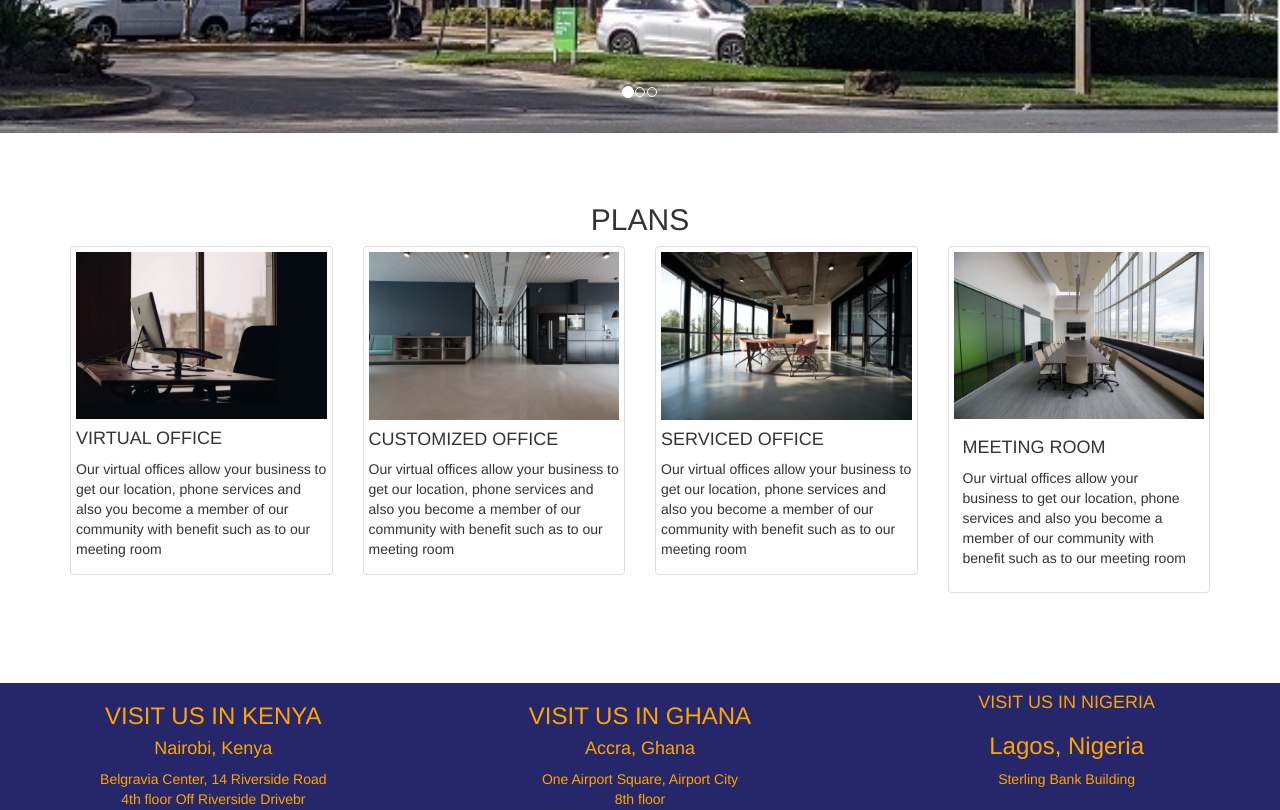
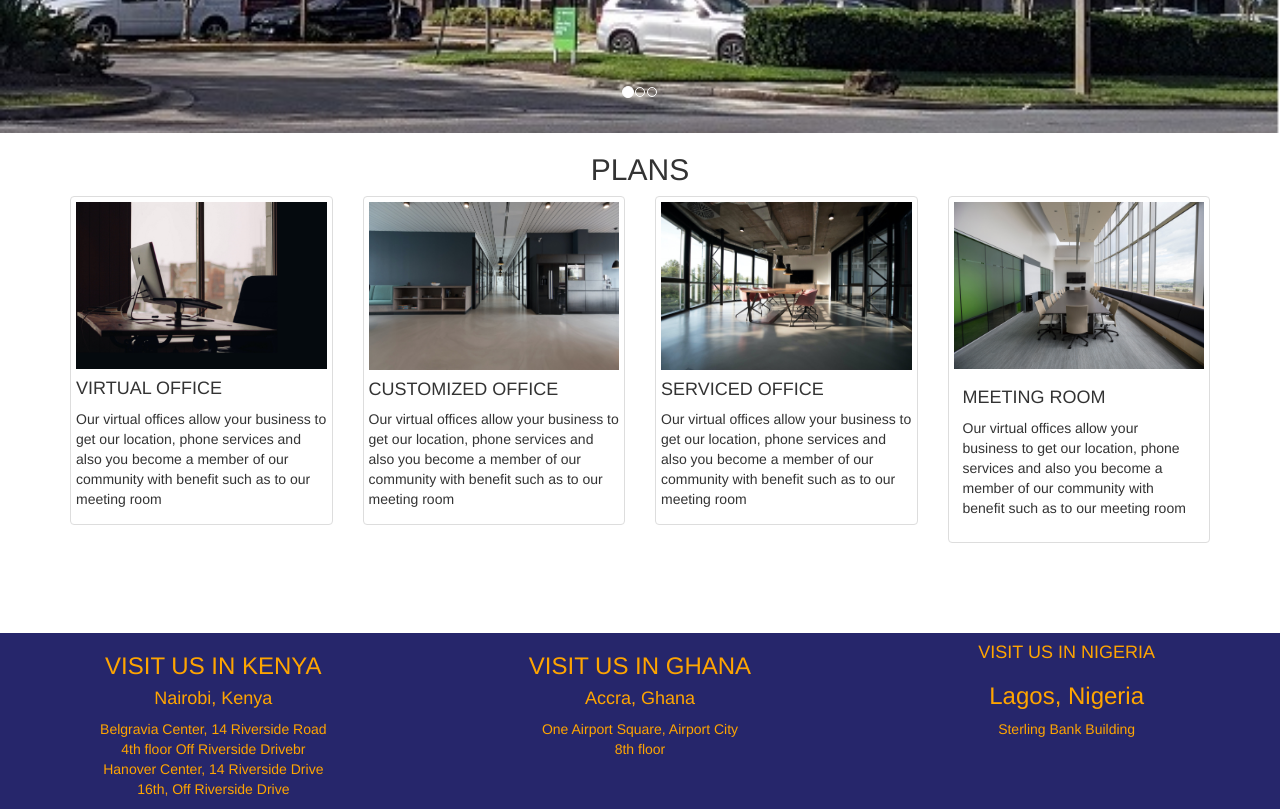
Before and after one commit to imoempire/react-horizons, a React (Create React App) app: page / in a window 1280 px wide. Shown: the part 480-1290 px from the top of the page. Built offline with nearby package versions, Linux system fonts and the light colour scheme.

Commit message:
remove css codes

```diff
--- a/public/HORO.css
+++ b/public/HORO.css
@@ -13,13 +13,13 @@
         width: 100%;
         }
 .thumbnail { padding: 5px;}
-.plans { margin-top: 50px;}
+
+
 .flag > li > a > img  { height: 20px;
       text-align: center; }
 
 .flag{ padding-left: 30%
-
-}
+    }
 
 .footer { background-color: rgb(38, 38, 107);
 margin-top: 70px;
```
